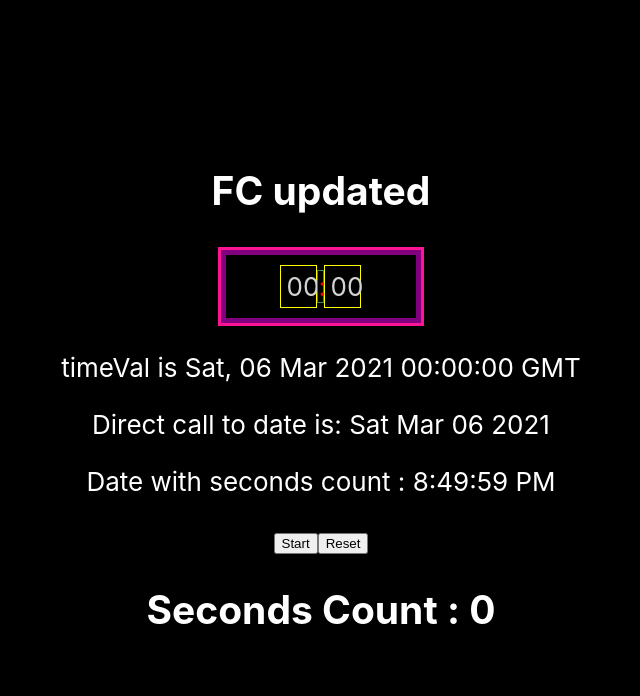
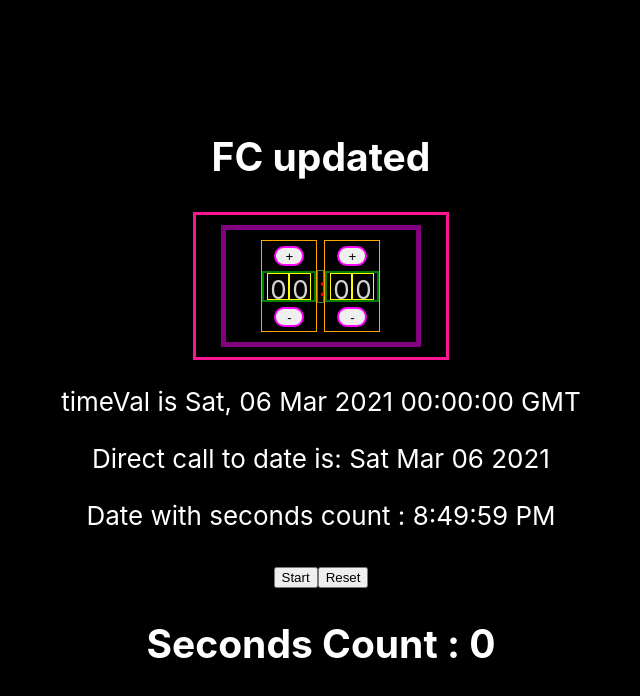
Before and after one commit to stevekutz/timer_React_Hooks, a React (Create React App) app in the folder app/: page / in a window 1280 px wide. Shown: the top 696 px of the page, without its empty margins (319-959 px from the left). Built offline with nearby package versions, Linux system fonts and the light colour scheme.

Commit message:
adding styling for inc/dec and digits on TimerDisplay

```diff
--- a/app/src/comp/Timer.js
+++ b/app/src/comp/Timer.js
@@ -116,6 +116,7 @@ const Timer = (props) => {
                 sec_ones = {timeVal.format('ss').slice(-1)}
                 // secondsCount = {secondsCount}
 
+                timerActive = {timerActive}
 
             />
 
--- a/app/src/comp/TimerDisplay.js
+++ b/app/src/comp/TimerDisplay.js
@@ -3,7 +3,10 @@ import {
     DisplayContainerDiv,
     DisplayDigitContainerDiv,
     DisplayColonDiv,
-    DisplayDigitText,
+    DisplayDigitTextDiv,
+    DisplayTimeUnitContainerDiv,
+    DisplayDigitsControllerCoontainer,
+    IncDecControlButton,
 
 } from '../styled/timer_display_style';
 
@@ -140,9 +143,36 @@ const TimerDisplay = (props) => {
     return (
             <DisplayContainerDiv>
                 <DisplayDigitContainerDiv>
-                    <DisplayDigitText> {minDigits} </DisplayDigitText>
-                    <DisplayColonDiv> {colonText} </DisplayColonDiv>
-                    <DisplayDigitText> {secDigits} </DisplayDigitText>
+
+                <DisplayDigitsControllerCoontainer>
+                    <IncDecControlButton> + </IncDecControlButton>
+                    <DisplayTimeUnitContainerDiv>
+                        <DisplayDigitTextDiv> {props.min_tens} </DisplayDigitTextDiv>
+                        <DisplayDigitTextDiv> {props.min_ones} </DisplayDigitTextDiv>
+                    </DisplayTimeUnitContainerDiv>
+                    <IncDecControlButton> - </IncDecControlButton>
+
+
+
+                </DisplayDigitsControllerCoontainer>
+
+
+
+                <DisplayColonDiv> {colonText} </DisplayColonDiv>
+
+
+                <DisplayDigitsControllerCoontainer>
+
+                    <IncDecControlButton> + </IncDecControlButton>
+                    <DisplayTimeUnitContainerDiv>
+                        <DisplayDigitTextDiv> {props.sec_tens} </DisplayDigitTextDiv>
+                        <DisplayDigitTextDiv> {props.sec_ones} </DisplayDigitTextDiv>
+                    </DisplayTimeUnitContainerDiv>
+                    <IncDecControlButton> - </IncDecControlButton>
+
+
+                </DisplayDigitsControllerCoontainer>
+
 
 
                 </DisplayDigitContainerDiv>
--- a/app/src/styled/timer_display_style.js
+++ b/app/src/styled/timer_display_style.js
@@ -3,7 +3,7 @@ import styled, {css} from 'styled-components';
 const DisplayContainerDiv = styled.div`
 
     border: 3px solid deeppink;
-    width: 200px;
+    width: 250px;
     color: red;
     padding:
     display: flex;
@@ -23,6 +23,7 @@ const DisplayDigitContainerDiv = styled.div`
     align-items: center;
     align-content: center;
     padding: 10px;
+    margin: 10px auto;
 
 
 `
@@ -33,31 +34,67 @@ const DisplayColonDiv = styled.div`
     width: 5px;
 `
 
-const DisplayTimeUnitContainer = styled.div`
-    border: 1px solid green;
+const DisplayDigitsControllerCoontainer = styled.div`
+    border: 1px solid orange;
 
-    display flex:
+    display: flex;
+    flex-direction: column;
+    justify-content: space-around;
+    align-items: center;
+
+    width: 54px;
+    height: 90px;
+
+`
+
+
+const DisplayTimeUnitContainerDiv = styled.div`
+    border: 2px solid green;
+
+    width: 50px;
+    height: 30px;
+    display: flex;
+    flex-direction: row;
+    justify-content: center;
+    align-items: center;
+`
+const DisplayDigitTextDiv = styled.div`
+    border: 1px solid yellow;
+    width: 20px;
+    height: 25px;
+    color: lightgray;
+`
+const IncDecControlButton = styled.button`
+    border: 2px solid magenta;
+
+    width: 30px;
+    height: 20px;
+    margin: 5px;
+
+    border-radius: 10px;
+    outline-style: none;
+
+    display: flex;
     justify-content: center;
     align-content: center;
 
 
 
+    :active {
+        border: 2px solid red;
+        color: red;
+        font-weight: bolder;
+    }
+
 `
 
-
-const DisplayDigitText = styled.div`
-    border: 1px solid yellow;
-    width: 25px;
-    color: lightgray;
-    text-align: center;
-    padding: 5px;
-
-`
 
 export {
     DisplayContainerDiv,
     DisplayDigitContainerDiv,
     DisplayColonDiv,
-    DisplayDigitText,
-
+    DisplayDigitTextDiv,
+    DisplayTimeUnitContainerDiv,
+    DisplayDigitsControllerCoontainer,
+    IncDecControlButton,
 };
```
